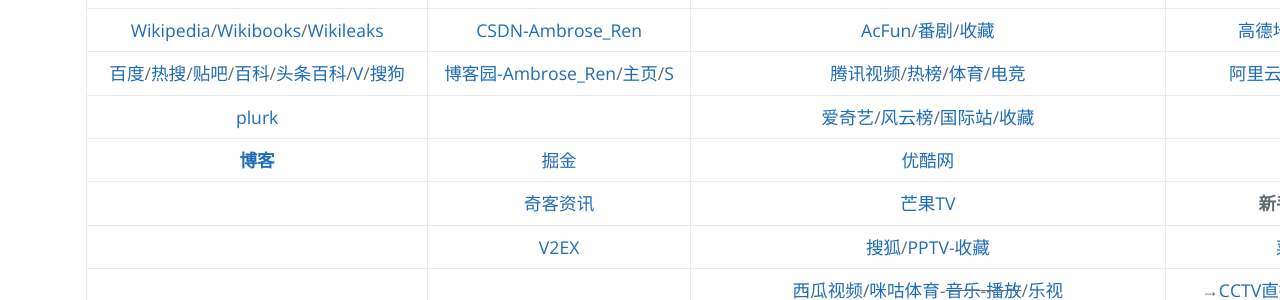
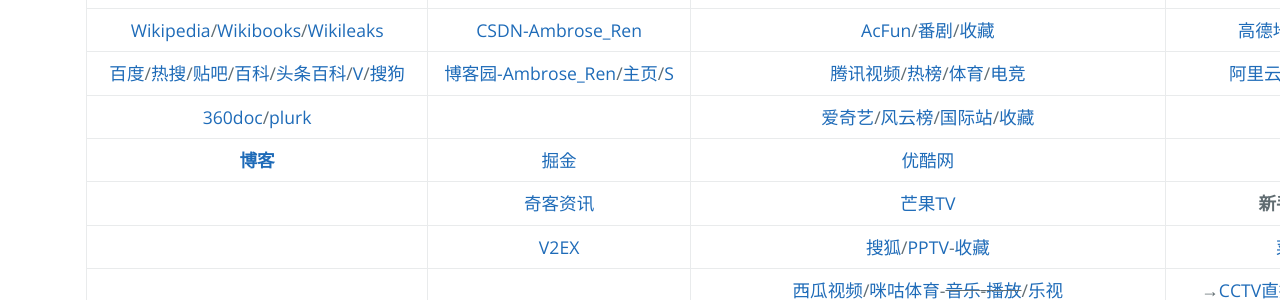
Before and after one commit to AmbroseRen/test, a Jekyll site: the page built from navigation.md, in a window 1280 px wide. Shown: the part 906-1206 px from the top of the page. Built offline with Jekyll 4.4.1, drawn with Linux system fonts in a browser that asks for light colours; our own code applies the rules of GitHub Pages for plain Markdown files; the repository's description, which GitHub fills in, is left out.

Commit message:
Update navigation.md

```diff
--- a/navigation.md
+++ b/navigation.md
@@ -44,7 +44,7 @@
 | [少数派](https://sspai.com/) | [segmentfault](https://segmentfault.com/u/ambroseren/users/following) | [Bilibili](https://space.bilibili.com/352834482/fans/follow)/[新番组](https://bgm.liumingye.cn/)/[热榜](https://www.bilibili.com/v/popular/rank/all)/[动漫库](Art/Animes/index.md)/[配置](https://link.bilibili.com/p/center/index#/my-room/start-live)/[我的b站直播](https://live.bilibili.com/22653502) | [QQ邮箱](https://mail.qq.com/)/[空间](https://user.qzone.qq.com/1056008502)/[万年历](https://wannianrili.bmcx.com/)/[12306](https://kyfw.12306.cn/otn/leftTicket/init) |
 | [Wikipedia](https://www.wikipedia.org/)/[Wikibooks](https://www.wikibooks.org/)/[Wikileaks](https://wikileaks.org/What-is-WikiLeaks.html) | [CSDN-Ambrose_Ren](https://blog.csdn.net/Ambrose_Ren) | [AcFun](https://www.acfun.cn/)/[番剧](https://www.acfun.cn/bangumilist)/[收藏](https://www.acfun.cn/member/favourite) | [高德地图](https://www.amap.com/)/[百度地图](https://map.baidu.com/) |
 | [百度](https://www.baidu.com/)/[热搜](https://top.baidu.com/board)/[贴吧](https://tieba.baidu.com/index.html)/[百科](https://baike.baidu.com/usercenter/lemmas#favorites)/[头条百科](https://www.baike.com/)/[V](https://baike.baidu.com/vbaike#gallary)/[搜狗](https://top.sogou.com/) | [博客园-Ambrose_Ren](https://www.cnblogs.com/rensi/)/[主页](https://home.cnblogs.com/u/rensi/)/[S](https://zzk.cnblogs.com/s/blogpost) | [腾讯视频](https://v.qq.com/biu/u/playlist)/[热榜](https://v.qq.com/biu/ranks/?t=hotsearch)/[体育](https://live.qq.com/match)/[电竞](https://egame.qq.com/gamelist) | [阿里云盘](https://www.aliyundrive.com/drive/)/[百度网盘](https://pan.baidu.com/disk/home)/[C](Data/Clouder.md) |
-| [plurk](https://www.plurk.com/AmbroseRenCN) | []() | [爱奇艺](https://www.iqiyi.com/u/fav)/[风云榜](https://www.iqiyi.com/ranks1/home)/[国际站](https://www.iq.com/)/[收藏](https://www.iq.com/personal?type=favorite) | []() |
+| [360doc](http://www.360doc.com/mycontacts.aspx)/[plurk](https://www.plurk.com/AmbroseRenCN) | []() | [爱奇艺](https://www.iqiyi.com/u/fav)/[风云榜](https://www.iqiyi.com/ranks1/home)/[国际站](https://www.iq.com/)/[收藏](https://www.iq.com/personal?type=favorite) | []() |
 | [__博客__](Library/Blog.md) | [掘金](https://juejin.cn/) | [优酷网](https://user.youku.com/page/usc/fav?theme=) | []() |
 | []() | [奇客资讯](https://www.solidot.org/) | [芒果TV](https://i.mgtv.com/my/looklist) | __新手基础自学__ |
 | []() | [V2EX](https://www.v2ex.com/?tab=tech) | [搜狐](https://my.tv.sohu.com/i/bookmark)/[PPTV](https://www.pptv.com/)-[收藏](https://usercenter.pptv.com/web/user/collection) | [菜鸟教程](https://www.runoob.com/) |
```
